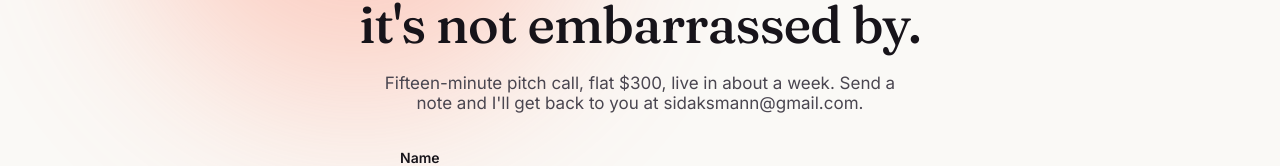
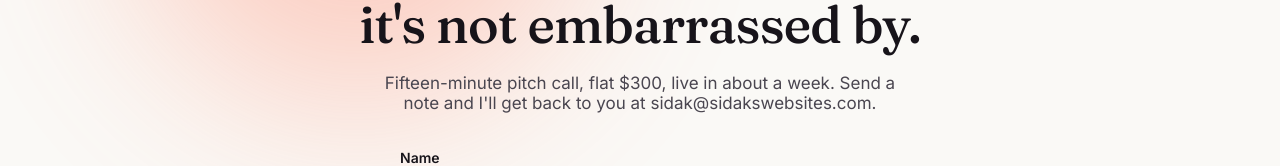
Before and after one commit to sidakmannwebsitedesign/sidakmannwebsitedesign.github.io, a React (Vite) app: page /contact in a window 1280 px wide. Shown: the part 213-379 px from the top of the page. Built offline with nearby package versions, Linux system fonts and the light colour scheme.

Commit message:
Update ContactForm.jsx

```diff
--- a/src/components/ContactForm.jsx
+++ b/src/components/ContactForm.jsx
@@ -53,7 +53,7 @@ export default function ContactForm() {
           transition={{ duration: 0.6, delay: 0.1 }}
         >
           Fifteen-minute pitch call, flat $300, live in about a week. Send a note
-          and I'll get back to you at sidaksmann@gmail.com.
+          and I'll get back to you at sidak@sidakswebsites.com.
         </motion.p>
 
         {status === 'success' ? (
@@ -105,7 +105,7 @@ export default function ContactForm() {
 
             {status === 'error' && (
               <p className="contact-form__error">
-                Something went wrong. Try again, or email sidaksmann@gmail.com directly.
+                Something went wrong. Try again, or email sidakswebsites.com directly.
               </p>
             )}
 
```
